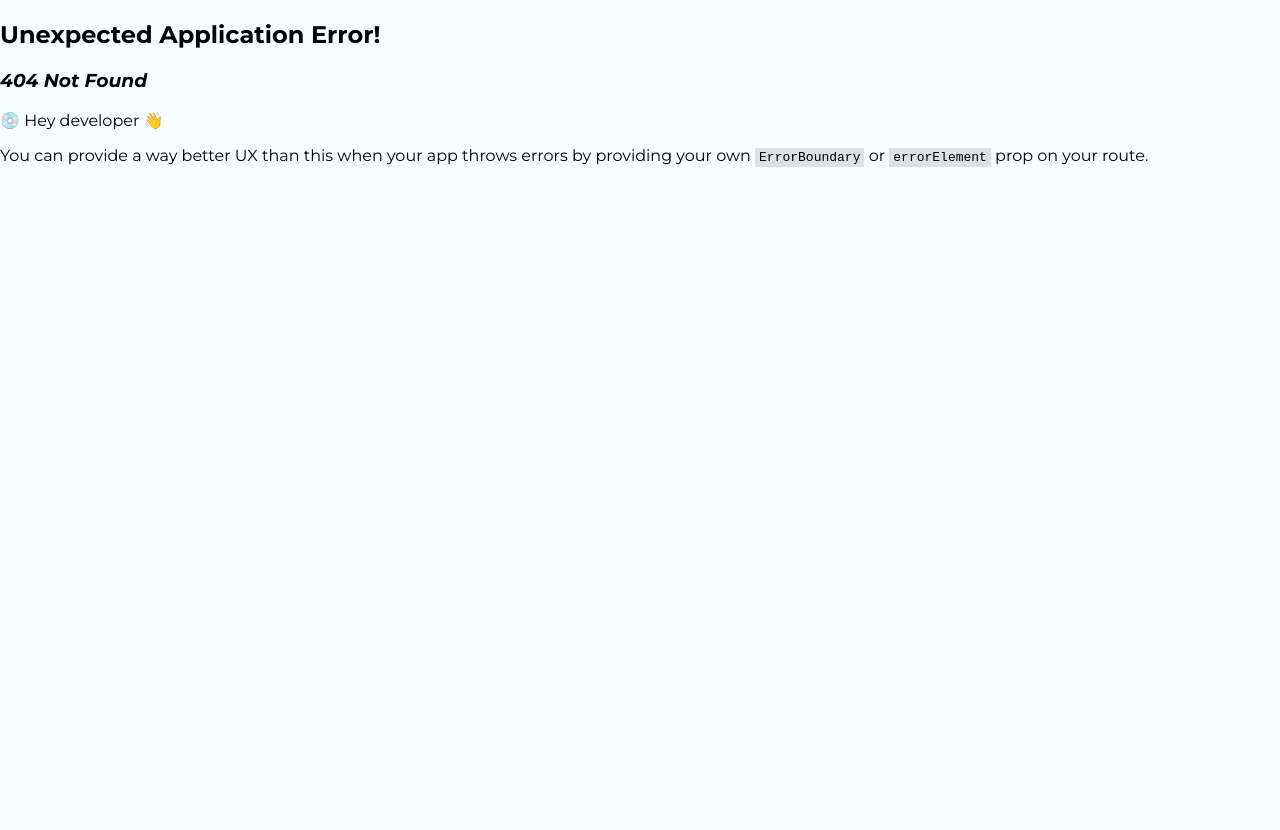
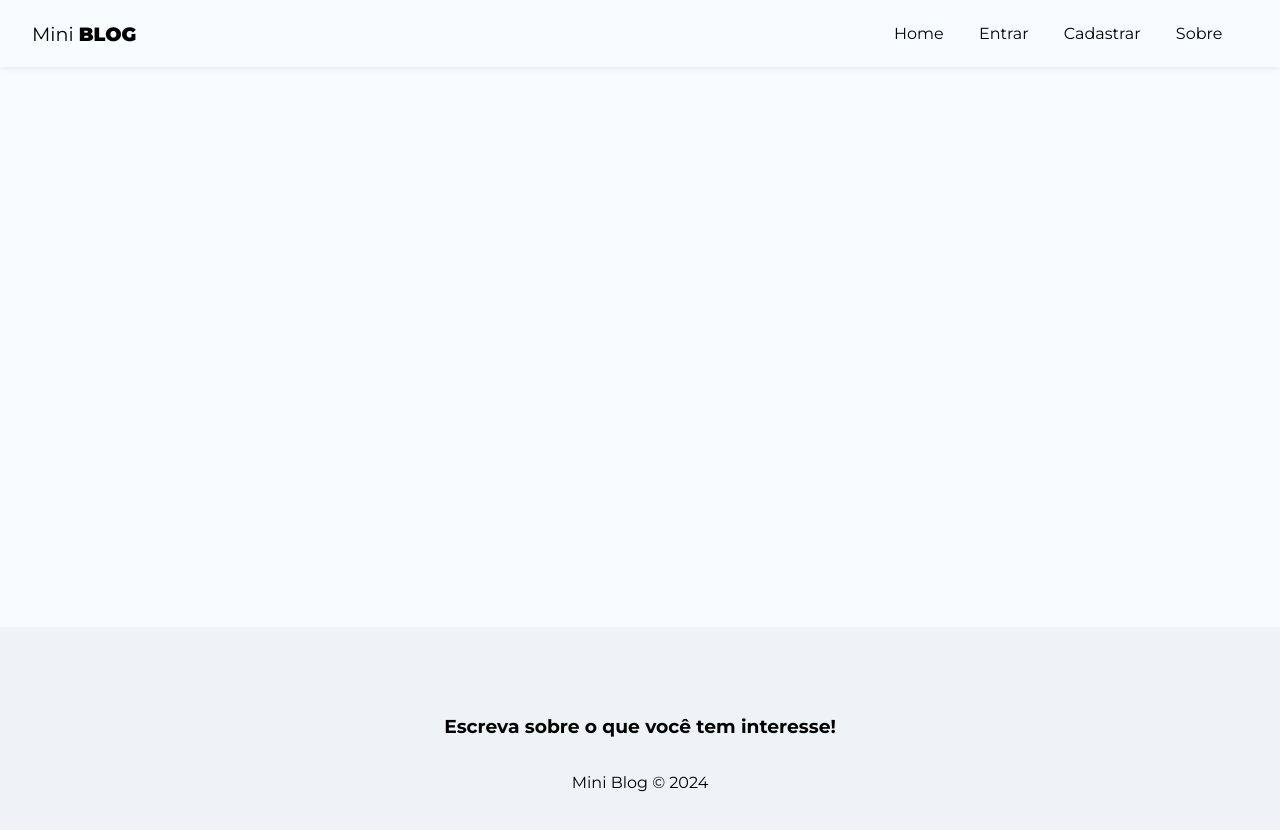
Before and after one commit to NikkitoPlay/miniblog, a React (Create React App) app: page /posts/1 in a window 1280 px wide. Before the commit this address had no page. Shown: the top 830 px of the page. Before the commit the page ends 800 px from the top, so only its background shows below. Built offline with nearby package versions, Linux system fonts and the light colour scheme; no server answers.

Commit message:
autenticacao

```diff
--- a/src/App.jsx
+++ b/src/App.jsx
@@ -1,19 +1,63 @@
-import './App.css';
+import "./App.css";
 //rotas
-import {Outlet} from 'react-router-dom';
+import { BrowserRouter, Routes, Route, Navigate } from "react-router-dom";
+
+//firebase
+import { onAuthStateChanged } from "firebase/auth";
+
+//hooks
+import { useState, useEffect } from "react";
+import { useAuthentication } from "./hooks/useAuthentication";
+
+//context import
+import { AuthProvider } from "./context/AuthContext";
 
 //components
-import NavBar from './components/NavBar';
-import Footer from './components/Footer';
+import NavBar from "./components/NavBar";
+import Footer from "./components/Footer";
+
+//pages
+import Home from "./pages/Home/Home";
+import About from "./pages/About/About";
+import Login from "./pages/Login/Login";
+import Register from "./pages/Register/Register";
+import Dashboard from "./pages/Dashboard/Dashboard";
+import CreatePost from "./pages/CreatePost/CreatePost";
 
 function App() {
+  const [user, setUser] = useState(undefined);
+  const { auth } = useAuthentication();
+
+  const loadingUser = user === undefined;
+
+  useEffect(() => {
+    onAuthStateChanged(auth, (user) => {
+      setUser(user);
+    });
+  }, [auth]);
+
+  if (loadingUser) {
+    return <p>Carregando...</p>;
+  }
+
   return (
     <div className="App">
-      <NavBar/>
-      <div className="container">
-        <Outlet/>
-      </div>
-      <Footer/>
+      <AuthProvider value={{ user }}>
+        <BrowserRouter>
+          <NavBar />
+          <div className="container">
+            <Routes>
+              <Route path="/" element={<Home />} />
+              <Route path="/about" element={<About />} />
+              <Route path="/login" element={<Login />} />
+              <Route path="/register" element={<Register />} />
+              <Route path="/dashboard" element={<Dashboard />} />
+              <Route path="/posts/create" element={<CreatePost />} />
+            </Routes>
+          </div>
+          <Footer />
+        </BrowserRouter>
+      </AuthProvider>
     </div>
   );
 }
--- a/src/components/NavBar.jsx
+++ b/src/components/NavBar.jsx
@@ -4,7 +4,12 @@ import styles from "./NavBar.module.css";
 //rotas
 import { NavLink } from "react-router-dom";
 
+import { useAuthentication } from "../hooks/useAuthentication";
+
+import { useAuthValue } from "../context/AuthContext";
+
 const NavBar = () => {
+  const { user } = useAuthValue();
   return (
     <nav className={styles.navbar}>
       <NavLink to="/" className={styles.brand}>
@@ -19,6 +24,8 @@ const NavBar = () => {
             Home
           </NavLink>
         </li>
+        {!user && (
+          <>
             <li>
               <NavLink
                 to="/login"
@@ -35,6 +42,28 @@ const NavBar = () => {
                 Cadastrar
               </NavLink>
             </li>
+          </>
+        )}
+        {user && (
+          <>
+            <li>
+              <NavLink
+                to="/posts/create"
+                className={({ isActive }) => (isActive ? styles.active : "")}
+              >
+                Novo post
+              </NavLink>
+            </li>
+            <li>
+              <NavLink
+                to="/dashboard"
+                className={({ isActive }) => (isActive ? styles.active : "")}
+              >
+                Dashboard
+              </NavLink>
+            </li>
+          </>
+        )}
         <li>
           <NavLink
             to="/about"
--- /dev/null
+++ b/src/context/AuthContext.jsx
@@ -0,0 +1,11 @@
+import { useContext, createContext } from "react";
+
+const AuthContext = createContext();
+
+export function AuthProvider({children, value}){
+  return <AuthContext.Provider value={value}>{children}</AuthContext.Provider>
+}
+
+export function useAuthValue(){
+  return useContext(AuthContext);
+}
--- a/src/hooks/useAuthentication.jsx
+++ b/src/hooks/useAuthentication.jsx
@@ -1,3 +1,5 @@
+import { db } from "../firebase/config";
+
 import {
   getAuth,
   createUserWithEmailAndPassword,
@@ -28,6 +30,7 @@ export const useAuthentication = () => {
     checkIsCancelled();
 
     setLoading(true);
+    setError(null);
 
     try {
       const { user } = await createUserWithEmailAndPassword(
@@ -38,12 +41,25 @@ export const useAuthentication = () => {
 
       await updateProfile(user, { displayName: data.displayName });
 
+      setLoading(false);
       return user;
+
     } catch (error) {
       console.log(error.message);
       console.log(typeof error.message);
+
+      let systemErrorMessage;
+
+      if (error.message.includes("Password")) {
+        systemErrorMessage = "A senha precisa conter pelo menos 6 caracteres.";
+      } else if (error.message.includes("email-already")) {
+        systemErrorMessage = "E-mail já cadastrado!";
+      } else {
+        systemErrorMessage = "Ocorreu um erro, tente mais tarde.";
+      }
+      setLoading(false);
+      setError(systemErrorMessage);
     }
-    setLoading(false);
   };
 
   useEffect(() => {
--- a/src/index.js
+++ b/src/index.js
@@ -1,46 +1,15 @@
-import React from 'react';
-import ReactDOM from 'react-dom/client';
-import './index.css';
-import App from './App';
-import reportWebVitals from './reportWebVitals';
+import React from "react";
+import ReactDOM from "react-dom/client";
+import "./index.css";
+import App from "./App";
+import reportWebVitals from "./reportWebVitals";
 
-import Home from './pages/Home/Home';
-import About from './pages/About/About';
 
-import { createBrowserRouter, RouterProvider, Navigate } from 'react-router-dom';
-import Login from './pages/Login/Login';
-import Register from './pages/Register/Register';
 
-//pages
-const router = createBrowserRouter([
-  {
-    path:'/',
-    element: <App/>,
-    children:[
-      {
-        path:'/',
-        element:<Home/>
-      },
-      {
-        path:'/about',
-        element: <About/>
-      },
-      {
-        path:'/login',
-        element:<Login/>
-      },
-      {
-        path:'/register',
-        element:<Register/>
-      }
-    ]
-  }
-]);
-
-const root = ReactDOM.createRoot(document.getElementById('root'));
+const root = ReactDOM.createRoot(document.getElementById("root"));
 root.render(
   <React.StrictMode>
-    <RouterProvider router={router}/>
+    <App />
   </React.StrictMode>
 );
 
--- /dev/null
+++ b/src/pages/CreatePost/CreatePost.jsx
@@ -0,0 +1,11 @@
+import styles from './CreatePost.module.css'
+
+const CreatePost = () => {
+  return (
+    <div>
+      <h1>Criar publicação</h1>
+    </div>
+  )
+}
+
+export default CreatePost
--- /dev/null
+++ b/src/pages/Dashboard/Dashboard.jsx
@@ -0,0 +1,11 @@
+import styles from './Dashboard.module.css';
+
+const Dashboard = () => {
+  return (
+    <div>
+      <h1>Dashboard</h1>
+    </div>
+  )
+}
+
+export default Dashboard
--- a/src/pages/Register/Register.jsx
+++ b/src/pages/Register/Register.jsx
@@ -4,33 +4,38 @@ import styles from "./Register.module.css";
 import { useState, useEffect } from "react";
 const Register = () => {
   const [displayName, setDisplayName] = useState("");
-  const [email, setEmail] = useState('');
-  const [password, setPassword] = useState('');
-  const [confirmPassword, setconfirmPassword] = useState('');
-  const [error, setError] = useState('');
+  const [email, setEmail] = useState("");
+  const [password, setPassword] = useState("");
+  const [confirmPassword, setconfirmPassword] = useState("");
+  const [error, setError] = useState("");
 
-  const {createUser, error: authError, loading} = useAuthentication();
+  const { createUser, error: authError, loading } = useAuthentication();
 
   const handleSubmit = async (e) => {
     e.preventDefault();
 
-    setError('');
+    setError("");
 
     const user = {
       displayName,
       email,
-      password
-    }
+      password,
+    };
 
-    if(password !== confirmPassword){
+    if (password !== confirmPassword) {
       setError("A senhas devem ser iguais!");
       return;
     }
 
-
     const res = await createUser(user);
     console.log(user);
-  }
+  };
+
+  useEffect(() => {
+    if(authError){
+      setError(authError);
+    }
+  }, [authError]);
 
   return (
     <div className={styles.resgiter}>
@@ -45,7 +50,7 @@ const Register = () => {
             required
             placeholder="Nome do usuário"
             value={displayName}
-            onChange={(e)=>setDisplayName(e.target.value)}
+            onChange={(e) => setDisplayName(e.target.value)}
           />
         </label>
         <label>
@@ -56,7 +61,7 @@ const Register = () => {
             required
             placeholder="E-mail do usuário"
             value={email}
-            onChange={(e)=>setEmail(e.target.value)}
+            onChange={(e) => setEmail(e.target.value)}
           />
         </label>
         <label>
@@ -67,7 +72,7 @@ const Register = () => {
             required
             placeholder="Insira sua senha"
             value={password}
-            onChange={(e)=>setPassword(e.target.value)}
+            onChange={(e) => setPassword(e.target.value)}
           />
         </label>
         <label>
@@ -78,12 +83,11 @@ const Register = () => {
             required
             placeholder="Confirme a sua senha"
             value={confirmPassword}
-            onChange={(e)=>setconfirmPassword(e.target.value)}
+            onChange={(e) => setconfirmPassword(e.target.value)}
           />
         </label>
-        <button className="btn">
-          Cadastrar
-        </button>
+        {!loading && <button className="btn">Cadastrar</button>}
+        {loading && <button className="btn" disabled>Aguarde...</button>}
         {error && <p className="error">{error}</p>}
       </form>
     </div>
```
Also changed, not shown: src/pages/CreatePost/CreatePost.module.css (added), src/pages/Dashboard/Dashboard.module.css (added). Lines whose indentation alone changed are shown as unchanged.
